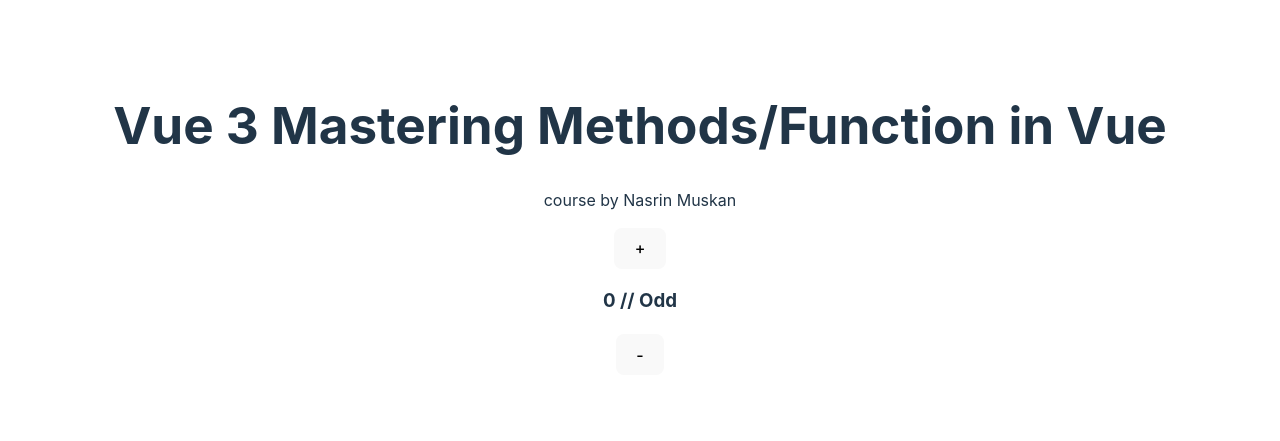
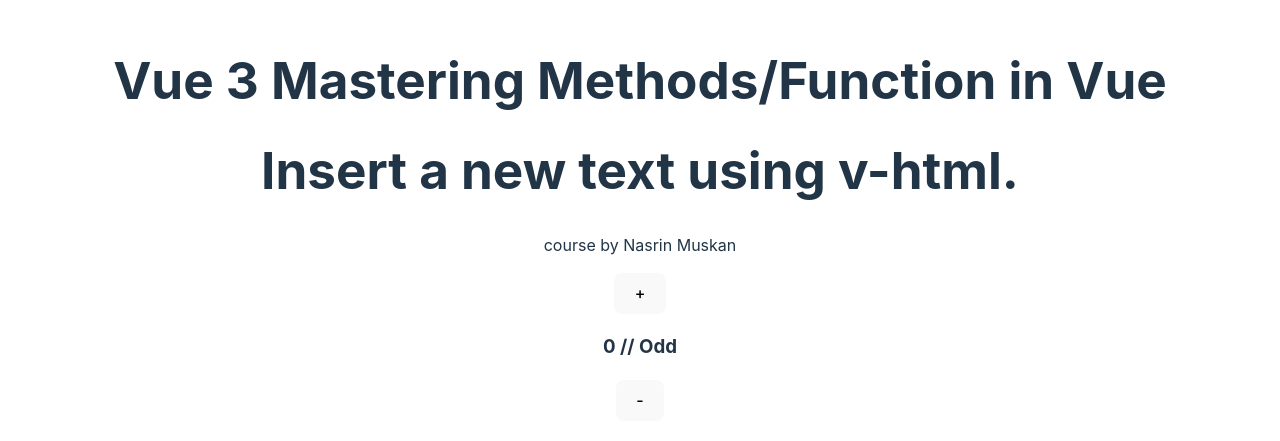
Before and after one commit to Nurunnahar1/vue.js, a Vue app in the folder another-class/vue_3/: page / in a window 1280 px wide. Shown: the part 181-622 px from the top of the page. Built offline with nearby package versions, Linux system fonts and the light colour scheme.

Commit message:
built in directive v-html

```diff
--- a/another-class/vue_3/src/App.vue
+++ b/another-class/vue_3/src/App.vue
@@ -37,7 +37,7 @@ const checkOddOrEven = computed(() => {
 });
 
 
-
+ let vHtml = "Insert a new text using v-html."
 
 
 
@@ -45,6 +45,13 @@ const checkOddOrEven = computed(() => {
 
 <template>
   <h1 > {{ course.name }} <span v-text="title" > </span></h1>
+
+<!-- v-html -->
+
+<h1 v-html="vHtml"></h1>
+
+
+
   <p @click="changeName">course by {{ fullName }}</p>
 
   <button @click="increment(1)">+</button>
```
